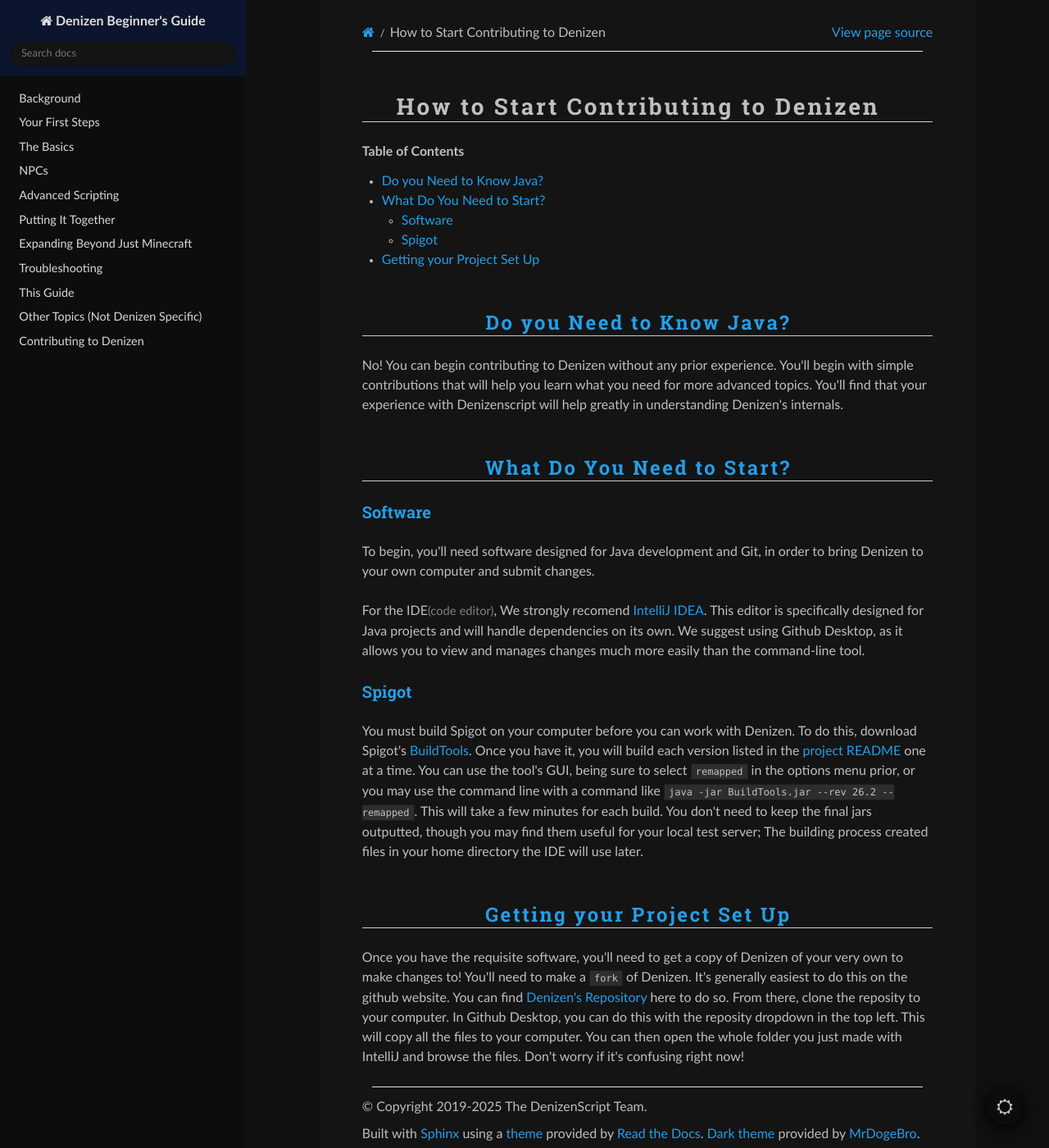
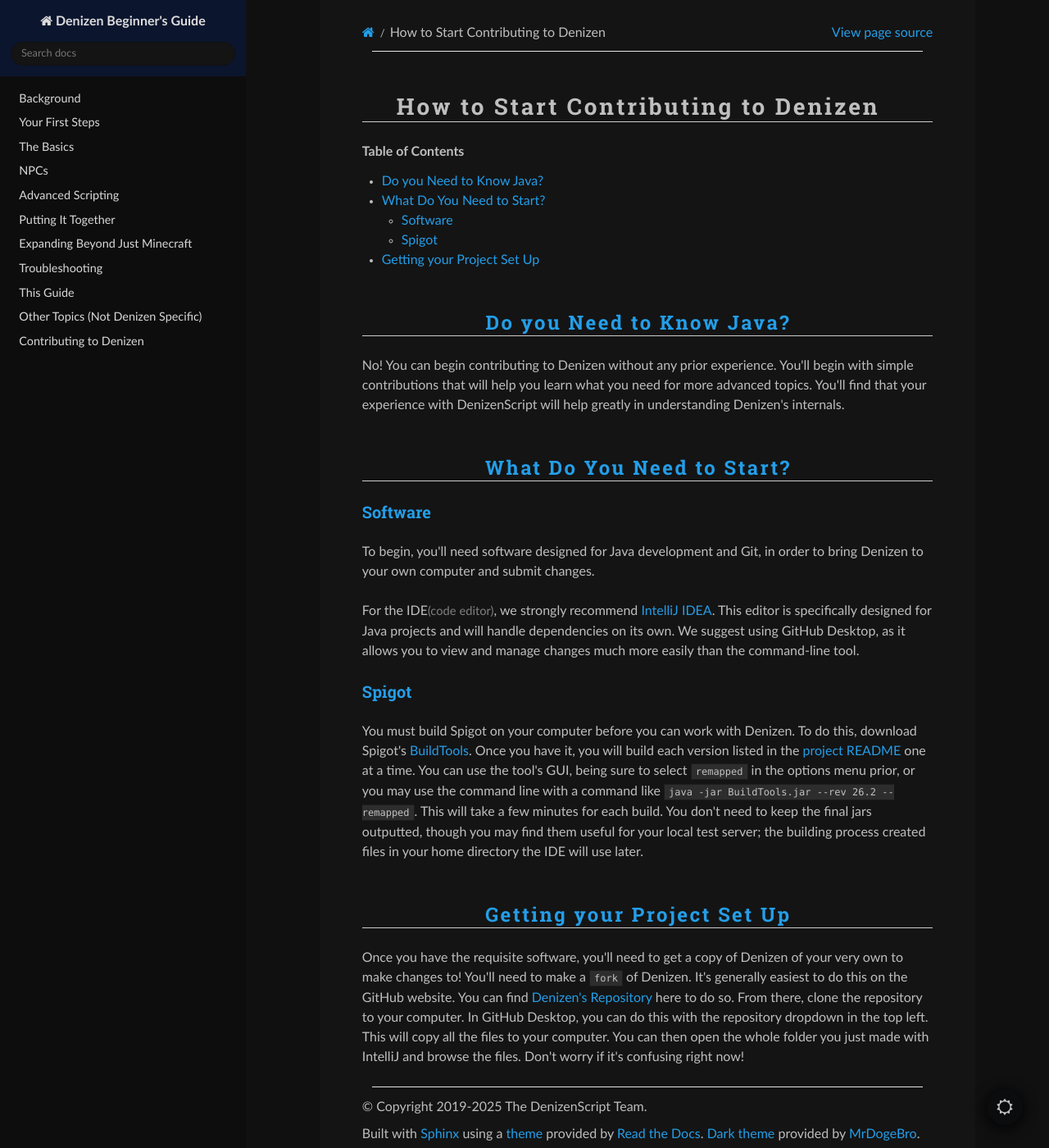
Before and after one commit to DenizenScript/Denizen-Beginners-Guide, a Sphinx documentation site: the page built from source/guides/contributing/beginning.md, in a window 1280 px wide and 1400 px high. Shown: the whole window at 82% size. Built offline with Sphinx 7.4.7 and the Read the Docs theme 3.1.0, drawn with Linux system fonts in a browser that asks for light colours.

Commit message:
those fixes
Co-authored-by: Bear Riley <46008563+BehrRiley@users.noreply.github.com>

```diff
--- a/source/guides/contributing/beginning.md
+++ b/source/guides/contributing/beginning.md
@@ -8,7 +8,7 @@ How to Start Contributing to Denizen
 
 ### Do you Need to Know Java?
 
-No! You can begin contributing to Denizen without any prior experience. You'll begin with simple contributions that will help you learn what you need for more advanced topics. You'll find that your experience with Denizenscript will help greatly in understanding Denizen's internals.
+No! You can begin contributing to Denizen without any prior experience. You'll begin with simple contributions that will help you learn what you need for more advanced topics. You'll find that your experience with DenizenScript will help greatly in understanding Denizen's internals.
 
 
 ### What Do You Need to Start?
@@ -17,13 +17,13 @@ No! You can begin contributing to Denizen without any prior experience. You'll b
 
 To begin, you'll need software designed for Java development and Git, in order to bring Denizen to your own computer and submit changes.
 
-For the IDE<span class="parens">(code editor)</span>, We strongly recomend [IntelliJ IDEA](https://www.jetbrains.com/idea/). This editor is specifically designed for Java projects and will handle dependencies on its own.
-We suggest using Github Desktop, as it allows you to view and manages changes much more easily than the command-line tool.
+For the IDE<span class="parens">(code editor)</span>, we strongly recommend [IntelliJ IDEA](https://www.jetbrains.com/idea/). This editor is specifically designed for Java projects and will handle dependencies on its own.
+We suggest using GitHub Desktop, as it allows you to view and manage changes much more easily than the command-line tool.
 
 #### Spigot
 
-You must build Spigot on your computer before you can work with Denizen. To do this, download Spigot's [BuildTools](https://www.spigotmc.org/wiki/buildtools/). Once you have it, you will build each version listed in the [project README](https://github.com/DenizenScript/Denizen#readme) one at a time. You can use the tool's GUI, being sure to select `remapped` in the options menu prior, or you may use the command line with a command like `java -jar BuildTools.jar --rev 26.2 --remapped`. This will take a few minutes for each build. You don't need to keep the final jars outputted, though you may find them useful for your local test server; The building process created files in your home directory the IDE will use later.
+You must build Spigot on your computer before you can work with Denizen. To do this, download Spigot's [BuildTools](https://www.spigotmc.org/wiki/buildtools/). Once you have it, you will build each version listed in the [project README](https://github.com/DenizenScript/Denizen#readme) one at a time. You can use the tool's GUI, being sure to select `remapped` in the options menu prior, or you may use the command line with a command like `java -jar BuildTools.jar --rev 26.2 --remapped`. This will take a few minutes for each build. You don't need to keep the final jars outputted, though you may find them useful for your local test server; the building process created files in your home directory the IDE will use later.
 
 ### Getting your Project Set Up
 
-Once you have the requisite software, you'll need to get a copy of Denizen of your very own to make changes to! You'll need to make a `fork` of Denizen. It's generally easiest to do this on the github website. You can find [Denizen's Repository](https://github.com/DenizenScript/Denizen) here to do so. From there, clone the reposity to your computer. In Github Desktop, you can do this with the reposity dropdown in the top left. This will copy all the files to your computer. You can then open the whole folder you just made with IntelliJ and browse the files. Don't worry if it's confusing right now!
+Once you have the requisite software, you'll need to get a copy of Denizen of your very own to make changes to! You'll need to make a `fork` of Denizen. It's generally easiest to do this on the GitHub website. You can find [Denizen's Repository](https://github.com/DenizenScript/Denizen) here to do so. From there, clone the repository to your computer. In GitHub Desktop, you can do this with the repository dropdown in the top left. This will copy all the files to your computer. You can then open the whole folder you just made with IntelliJ and browse the files. Don't worry if it's confusing right now!
```
